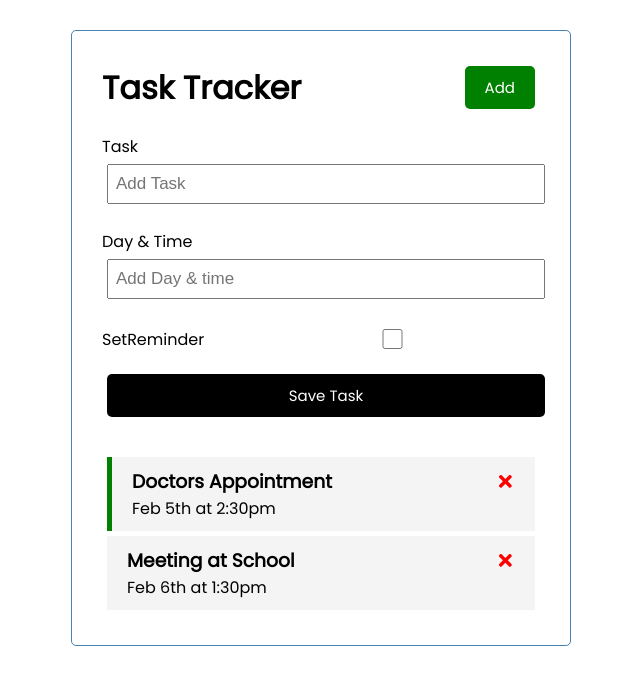
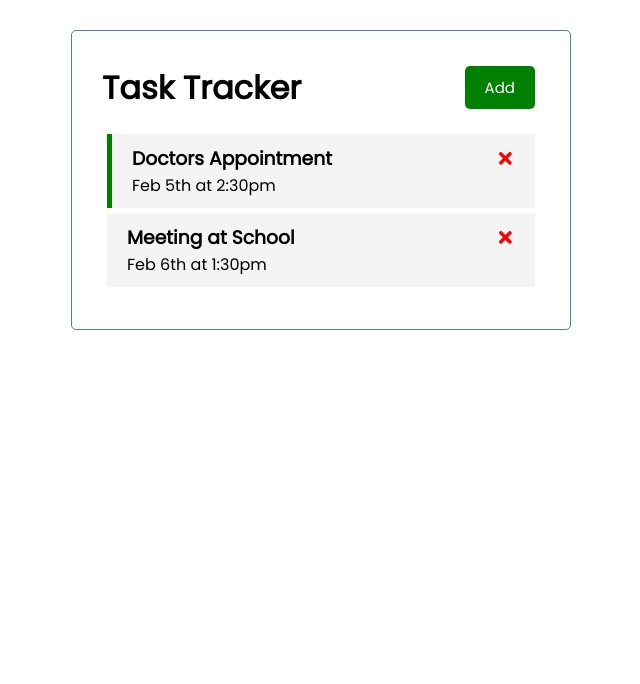
Before and after one commit to tikoStudio/react-dash-tracker, a React (Create React App) app: page / in a window 1280 px wide. Shown: the top 684 px of the page, without its empty margins (319-959 px from the left). Built offline with nearby package versions, Linux system fonts and the light colour scheme.

Commit message:
functionality: button toggle addTask form added

```diff
--- a/src/App.js
+++ b/src/App.js
@@ -4,6 +4,7 @@ import Tasks from './components/Tasks'
 import AddTask from './components/AddTask'
 
 function App() {
+  const [showAddTask, setShowAddTask] = useState(false)
   const [tasks, setTasks] = useState([
     {
         "id": 1,
@@ -39,8 +40,8 @@ function App() {
 
   return (
     <div className="container">
-      <Header />
-      <AddTask onAdd={addTask} />
+      <Header onAdd={() => setShowAddTask(!showAddTask)} showAdd={showAddTask} />
+      {showAddTask && <AddTask onAdd={addTask} />}
       {tasks.length > 0 ? <Tasks tasks={tasks} onDelete={deleteTask} onToggle={toggleReminder} /> : 'No Tasks To Show'}
     </div>
   );
--- a/src/components/Header.js
+++ b/src/components/Header.js
@@ -1,15 +1,11 @@
 import PropTypes from 'prop-types'
 import Button from './Button'
 
-const Header = ({ title }) => {
-    const onClick = () => {
-        console.log('click')
-    }
-
+const Header = ({ title, onAdd, showAdd }) => {
     return (
         <header className='header'>
            <h1>{title}</h1>
-           <Button color='green' text='Add' onClick={onClick} />
+           <Button color={showAdd ? 'red' : 'green'} text={showAdd ? 'Close' : 'Add'} onClick={onAdd} />
         </header>
     )
 }
```
